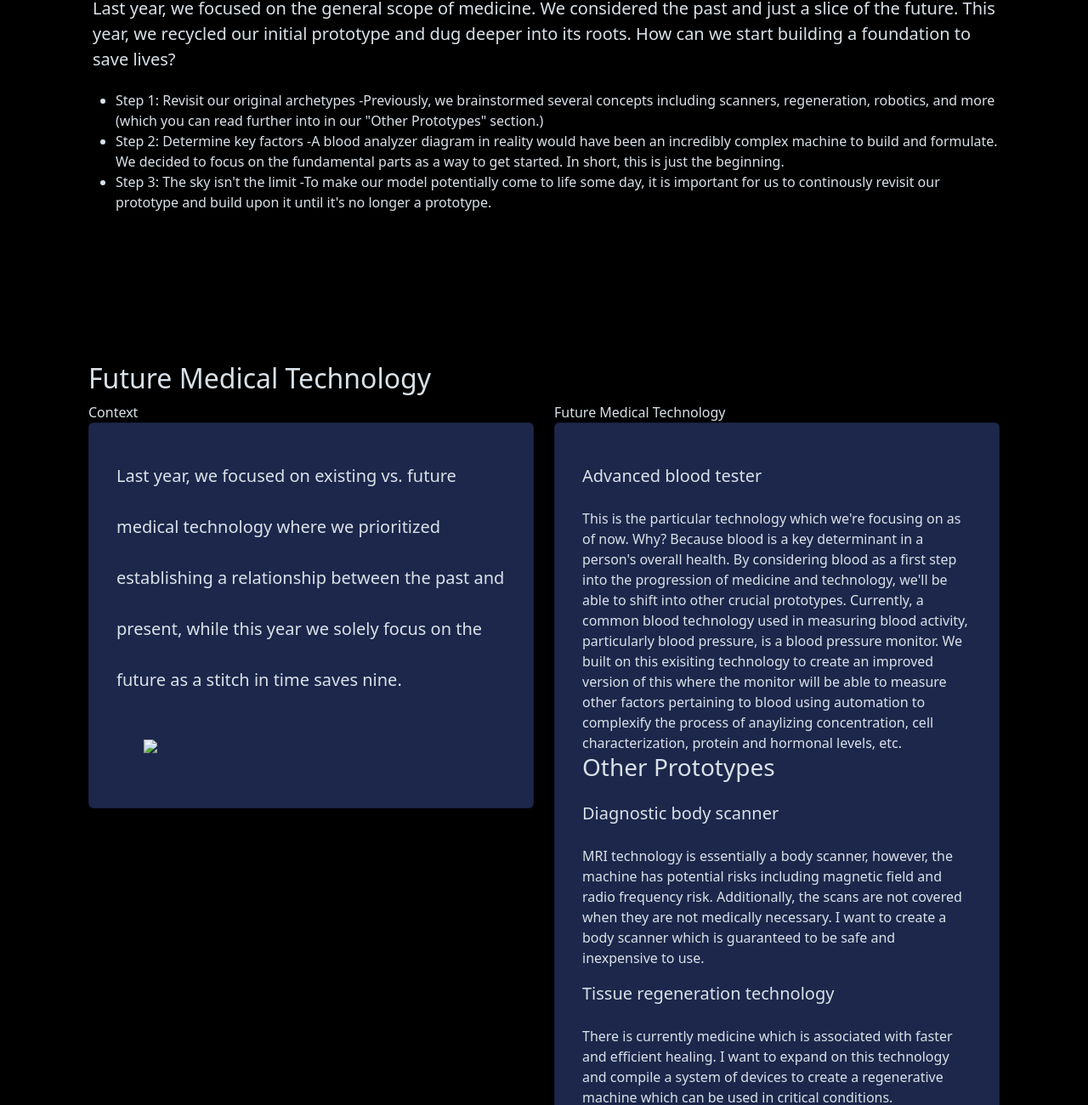
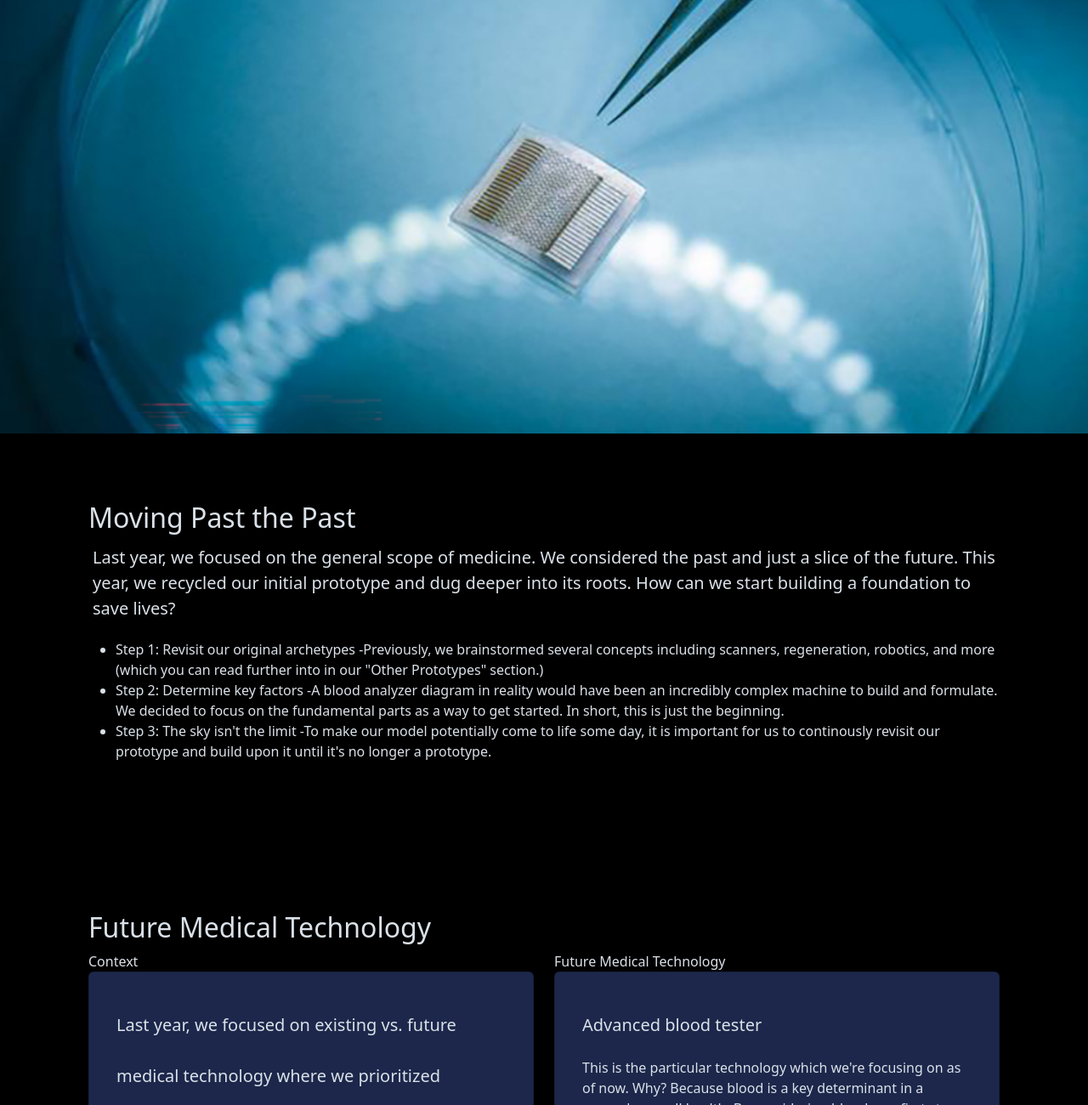
Before and after one commit to dildoran2195/medicalproject, a plain HTML site: page index.html in a window 1280 px wide. Shown: the part 568-1868 px from the top of the page at 85% size. Drawn offline with nearby package versions, Linux system fonts and the light colour scheme; a script that the page names is missing.

Commit message:
add img + link

```diff
--- a/index.html
+++ b/index.html
@@ -46,7 +46,7 @@
 
 
 
-        <img src="img/brain.jpg" style="width:100%">
+        <img src="../BLOOD.jpg" style="width:100%">
 
 
         <!-- About section-->
@@ -74,7 +74,7 @@
                             <div class="card-body">Context</div>
                                 <div class="card">
                                     <h5> Last year, we focused on existing vs. future medical technology where we prioritized establishing a relationship between the past and present, while this year we solely focus on the future as a stitch in time saves nine. </h5>
-                                    <img src="img/def.jpg" id= "gut" style="width:50%">
+                                    <img src= ../BLOOD2.png style="width:50%">
                                 </div>
                           </div>
                             <div class="col-xl-6">
@@ -114,7 +114,7 @@
             <div class="container px-4">
                 <div class="row gx-4 justify-content-center">
                     <div class="col-lg-8">
-                        <h2> <a href="https://dildoran2195.github.io/medicalproject/tool/index.html"> [REVAMPED] Artificial 3D Blood Analyzer Model</a></h2>
+                        <h2> <a href="https://dildoran2195.github.io/medicalproject/tool/"> [REVAMPED] Artificial 3D Blood Analyzer Model</a></h2>
                         <p class="lead"> This is what a blood testing machine could potentially look like. </p>
                     </div>
                 </div>
```
Also changed, not shown: BLOOD.jpg (added), BLOOD2.png (added).
